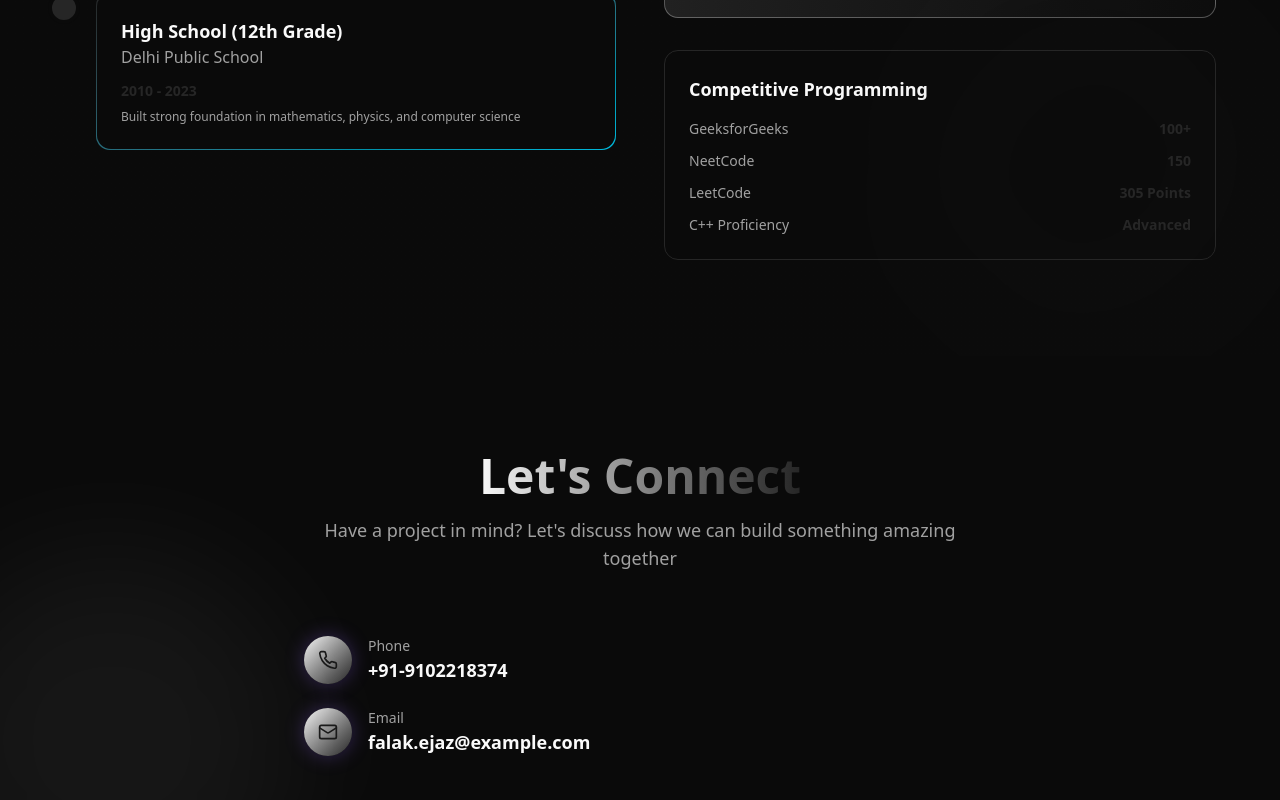
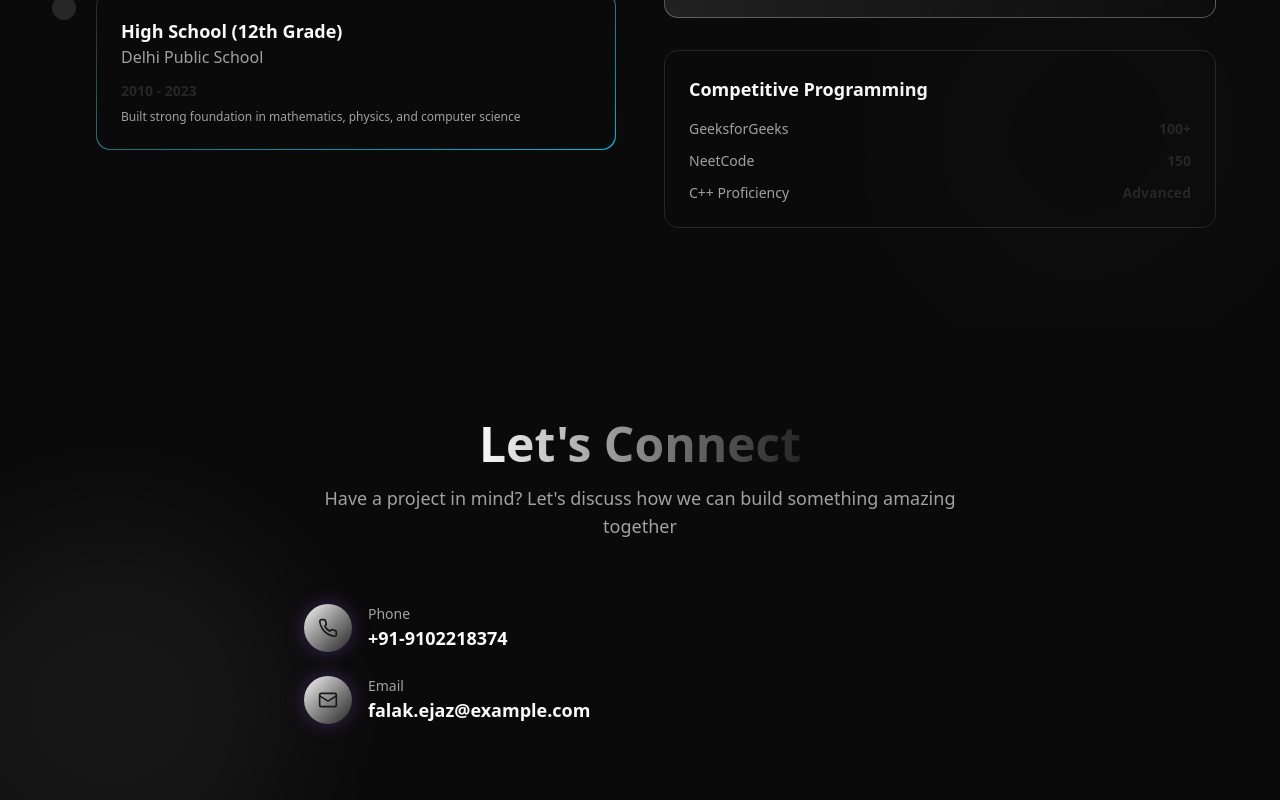
Before and after one commit to Falakejaz786/portfolio-website, a Next.js app: page / in a window 1280 px wide. Shown: the part 3247-4047 px from the top of the page. Built offline with nearby package versions, Linux system fonts and the light colour scheme.

Commit message:
feat: remove LeetCode section from education component
Update Competitive Programming box to exclude LeetCode.

#VERCEL_SKIP

Co-authored-by: Falak Ejaz <157350415+Falakejaz786@users.noreply.github.com>

```diff
--- a/components/education.tsx
+++ b/components/education.tsx
@@ -135,10 +135,6 @@ export default function Education() {
                     <span className="text-accent font-bold">150</span>
                   </div>
                   <div className="flex justify-between items-center">
-                    <span className="text-muted-foreground">LeetCode</span>
-                    <span className="text-accent font-bold">305 Points</span>
-                  </div>
-                  <div className="flex justify-between items-center">
                     <span className="text-muted-foreground">C++ Proficiency</span>
                     <span className="text-accent font-bold">Advanced</span>
                   </div>
```
